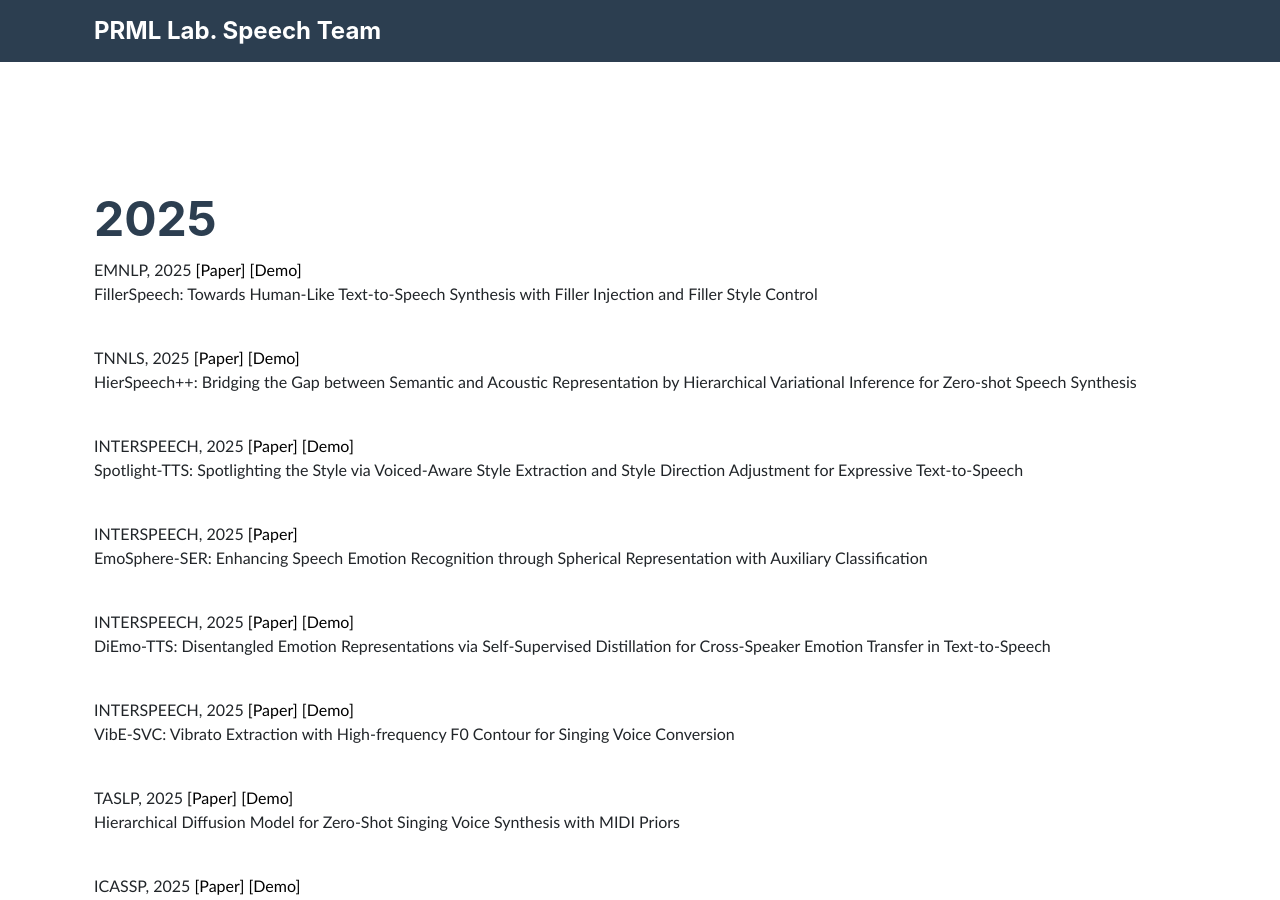
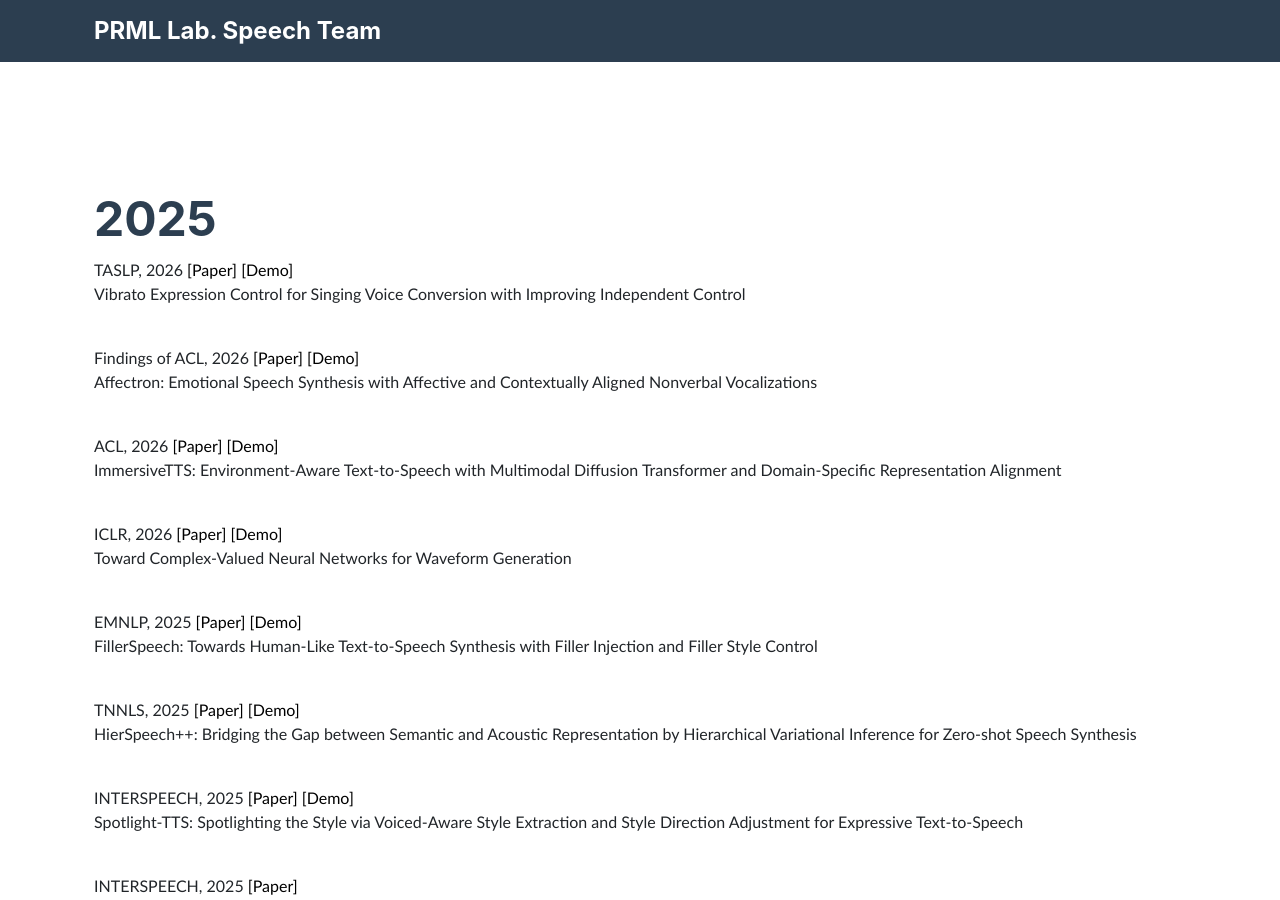
Before and after one commit to speech-team-korea/speech-team-korea.github.io, a Jekyll site: the page publications.html, which Jekyll copies as it is, in a window 1280 px wide and 900 px high, scrolled down 553 px. Built offline with Jekyll 4.4.1, drawn with Linux system fonts in a browser that asks for light colours; nearby versions of some CDN libraries; some web fonts are replaced.

Commit message:
Add new publications and update existing links

```diff
--- a/publications.html
+++ b/publications.html
@@ -110,9 +110,65 @@
 
                 <tr>
                   <h7
+                    >TASLP, <time>2026 </time>
+                    <a href="https://arxiv.org/pdf/2606.17126">[Paper]</a>
+                    <a href="https://castlechoi.github.io/VibE-SVC2-demo/"
+                      >[Demo]</a
+                    >
+                  </h7>
+                  <p>
+                    Vibrato Expression Control for Singing Voice Conversion with Improving Independent Control
+                  </p>
+                  <br />
+                </tr>
+
+                <tr>
+                  <h7
+                    >Findings of ACL, <time>2026 </time>
+                    <a href="https://arxiv.org/pdf/2603.14432">[Paper]</a>
+                    <a href="https://choddeok.github.io/Affectron/"
+                      >[Demo]</a
+                    >
+                  </h7>
+                  <p>
+                    Affectron: Emotional Speech Synthesis with Affective and Contextually Aligned Nonverbal Vocalizations
+                  </p>
+                  <br />
+                </tr>
+
+                <tr>
+                  <h7
+                    >ACL, <time>2026 </time>
+                    <a href="https://arxiv.org/pdf/2605.30965">[Paper]</a>
+                    <a href="https://jjunak-yun.github.io/ImmersiveTTS/"
+                      >[Demo]</a
+                    >
+                  </h7>
+                  <p>
+                    ImmersiveTTS: Environment-Aware Text-to-Speech with Multimodal Diffusion Transformer and Domain-Specific Representation Alignment
+                  </p>
+                  <br />
+                </tr>
+
+                <tr>
+                  <h7
+                    >ICLR, <time>2026 </time>
+                    <a href="https://arxiv.org/pdf/2603.11589">[Paper]</a>
+                    <a href="https://hs-oh-prml.github.io/ComVo/"
+                      >[Demo]</a
+                    >
+                  </h7>
+                  <p>
+                    Toward Complex-Valued Neural Networks for Waveform Generation
+                  </p>
+                  <br />
+                </tr>
+
+                <tr>
+                  <h7
                     >EMNLP, <time>2025 </time>
-                    <a href="">[Paper]</a>
-                    <a href=""
+                    <a href="https://aclanthology.org/2025.emnlp-main.1730.pdf">[Paper]</a>
+                    <a href="https://fillerspeech.github.io/main/"
                       >[Demo]</a
                     >
                   </h7>
```
